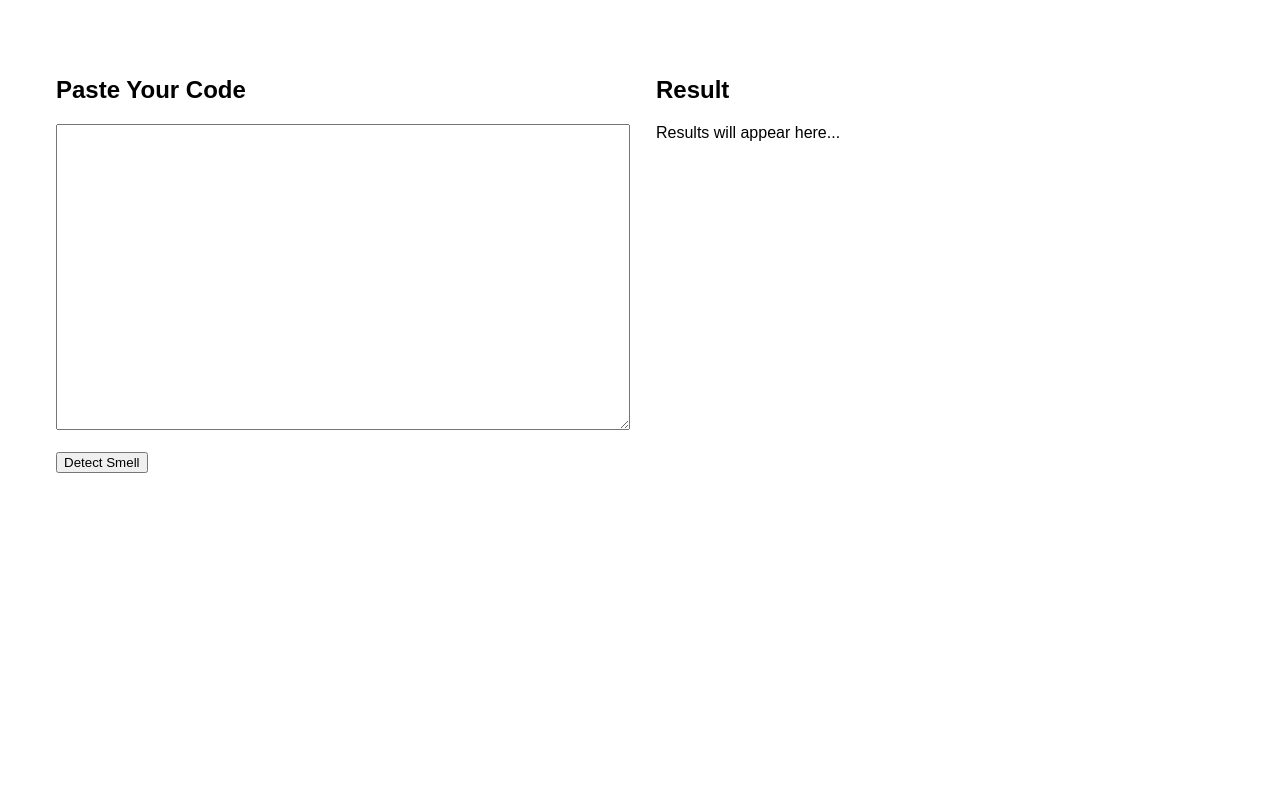
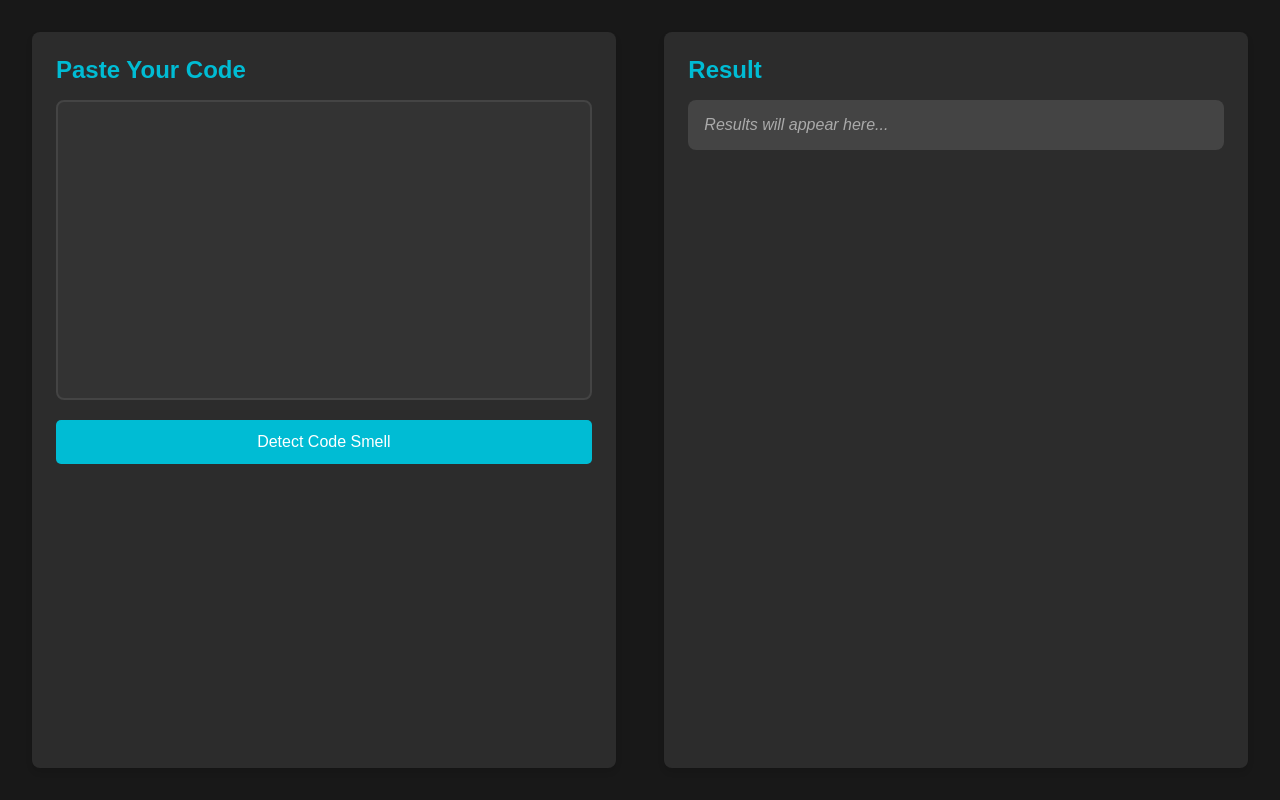
Before and after one commit to Mukunth1004/Ai-code-bug-detector, a FastAPI app: page / in a window 1280 px wide. Run offline with FastAPI, Linux system fonts and the light colour scheme.

Commit message:
Update index.html

```diff
--- a/app/templates/index.html
+++ b/app/templates/index.html
@@ -1,34 +1,153 @@
 <!DOCTYPE html>
-<html>
+<html lang="en">
 <head>
+    <meta charset="UTF-8">
+    <meta name="viewport" content="width=device-width, initial-scale=1.0">
     <title>AI Code Smell Detector</title>
     <style>
-        body { font-family: Arial; display: flex; padding: 2rem; }
-        .left, .right { width: 50%; padding: 1rem; }
-        textarea { width: 100%; height: 300px; }
-        .prediction { background-color: #f2f2f2; padding: 1rem; border-radius: 5px; }
+        /* General Reset */
+        * {
+            margin: 0;
+            padding: 0;
+            box-sizing: border-box;
+        }
+
+        /* Body and general layout */
+        body {
+            font-family: 'Arial', sans-serif;
+            display: flex;
+            height: 100vh;
+            background-color: #181818;
+            color: white;
+            padding: 2rem;
+        }
+
+        .container {
+            display: flex;
+            justify-content: space-between;
+            width: 100%;
+        }
+
+        .left, .right {
+            width: 48%;
+            padding: 1.5rem;
+            background-color: #2c2c2c;
+            border-radius: 8px;
+            box-shadow: 0px 4px 6px rgba(0, 0, 0, 0.1);
+        }
+
+        h2 {
+            margin-bottom: 1rem;
+            color: #00bcd4;
+        }
+
+        /* Textarea styles */
+        textarea {
+            width: 100%;
+            height: 300px;
+            padding: 1rem;
+            border: 2px solid #444;
+            border-radius: 8px;
+            background-color: #333;
+            color: white;
+            font-family: 'Courier New', monospace;
+            font-size: 1rem;
+            resize: none;
+            transition: all 0.3s ease;
+        }
+
+        textarea:focus {
+            border-color: #00bcd4;
+            background-color: #444;
+            outline: none;
+        }
+
+        /* Button Styles */
+        .submit-btn {
+            padding: 0.8rem 2rem;
+            background-color: #00bcd4;
+            color: white;
+            border: none;
+            border-radius: 5px;
+            font-size: 1rem;
+            cursor: pointer;
+            transition: all 0.3s ease;
+            margin-top: 1rem;
+            width: 100%;
+        }
+
+        .submit-btn:hover {
+            background-color: #008c9e;
+            transform: translateY(-2px);
+        }
+
+        /* Prediction Box */
+        .prediction {
+            background-color: #333;
+            padding: 1rem;
+            border-radius: 8px;
+            border-left: 4px solid #00bcd4;
+            box-shadow: 0px 4px 8px rgba(0, 0, 0, 0.1);
+        }
+
+        .prediction p {
+            margin-bottom: 0.5rem;
+        }
+
+        /* Message Box */
+        .message {
+            padding: 1rem;
+            background-color: #444;
+            border-radius: 8px;
+            color: #aaa;
+            margin-top: 1rem;
+            font-style: italic;
+        }
+
+        /* Mobile Responsiveness */
+        @media (max-width: 768px) {
+            body {
+                flex-direction: column;
+            }
+
+            .container {
+                flex-direction: column;
+            }
+
+            .left, .right {
+                width: 100%;
+                margin-bottom: 1rem;
+            }
+        }
     </style>
 </head>
 <body>
+
+    <div class="container">
         <div class="left">
             <h2>Paste Your Code</h2>
             <form method="post" action="/detect">
-            <textarea name="code">{{ code or '' }}</textarea><br><br>
-            <input type="submit" value="Detect Smell">
+                <textarea name="code">{{ code or '' }}</textarea><br>
+                <button type="submit" class="submit-btn">Detect Code Smell</button>
             </form>
         </div>
+
         <div class="right">
             <h2>Result</h2>
             {% if prediction %}
                 <div class="prediction">
                     <p><strong>Label:</strong> {{ prediction[0]['label'] }}</p>
-                <p><strong>Score:</strong> {{ prediction[0]['score'] }}</p>e
+                    <p><strong>Score:</strong> {{ prediction[0]['score'] }}</p>
                 </div>
             {% elif message %}
+                <div class="message">
                     <p>{{ message }}</p>
+                </div>
             {% else %}
-            <p>Results will appear here...</p>
+                <p class="message">Results will appear here...</p>
             {% endif %}
         </div>
+    </div>
+
 </body>
 </html>
```
Lines whose indentation alone changed are shown as unchanged.
